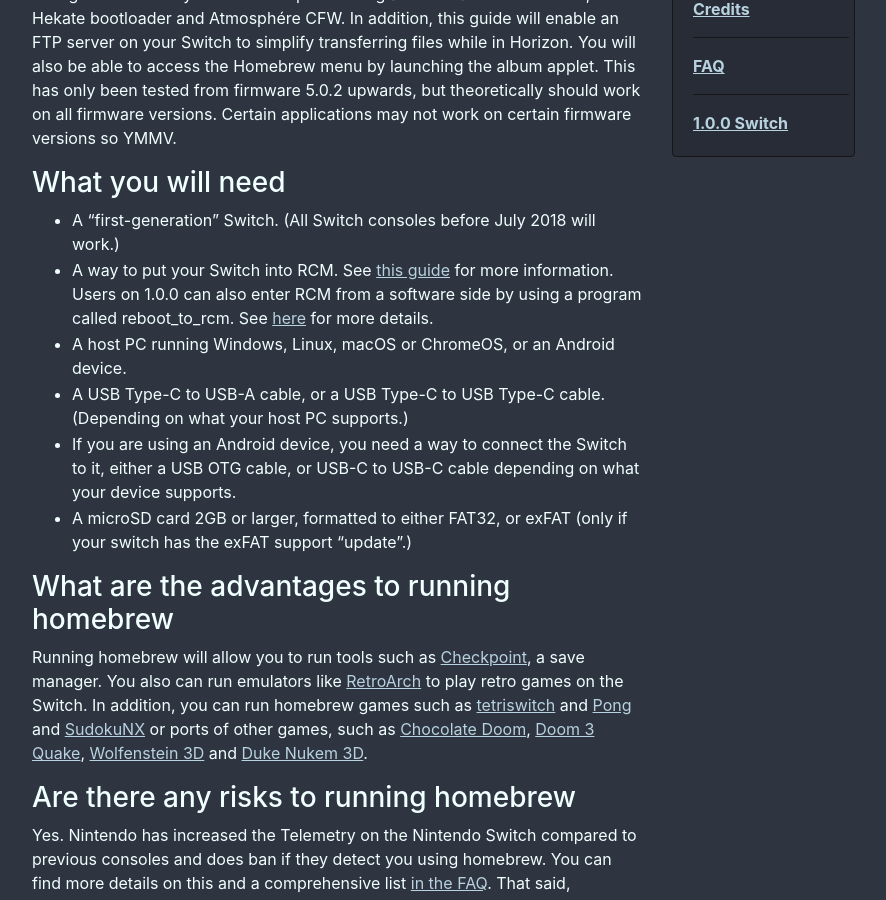
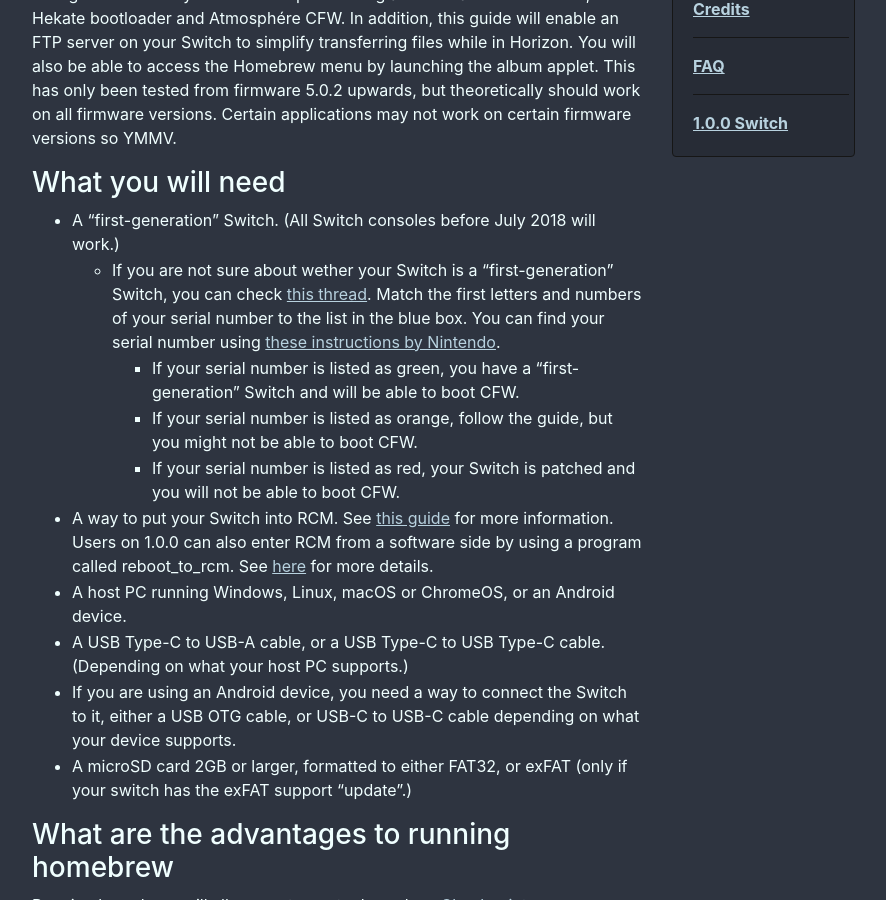
Before and after one commit to noirscape/SwitchGuideOLD, a Jekyll site: the page built from index.md, in a window 1280 px wide and 900 px high, scrolled down 757 px. Shown: the whole window, without its empty margins (303-1189 px from the left). Built offline with Jekyll 4.4.1, drawn with Linux system fonts in a browser that asks for light colours.

Commit message:
Added serial number thread

```diff
--- a/index.md
+++ b/index.md
@@ -21,6 +21,10 @@
 ### What you will need
 
 - A "first-generation" Switch. (All Switch consoles before July 2018 will work.)
+    - If you are not sure about wether your Switch is a "first-generation" Switch, you can check [this thread](https://gbatemp.net/threads/switch-informations-by-serial-number.481215/). Match the first letters and numbers of your serial number to the list in the blue box. You can find your serial number using [these instructions by Nintendo](https://www.nintendo.com.au/how-to-find-the-serial-number-of-your-console).
+        - If your serial number is listed as green, you have a "first-generation" Switch and will be able to boot CFW.
+        - If your serial number is listed as orange, follow the guide, but you might not be able to boot CFW.
+        - If your serial number is listed as red, your Switch is patched and you will not be able to boot CFW.
 - A way to put your Switch into RCM. See [this guide](https://xghostboyx.github.io/RCM-Guide){: target="_blank" .a-table} for more information. Users on 1.0.0 can also enter RCM from a software side by using a program called reboot_to_rcm. See [here](1-0-0.html){: target="_blank" .a-table} for more details.
 - A host PC running Windows, Linux, macOS or ChromeOS, or an Android device.
 - A USB Type-C to USB-A cable, or a USB Type-C to USB Type-C cable. (Depending on what your host PC supports.)
```
